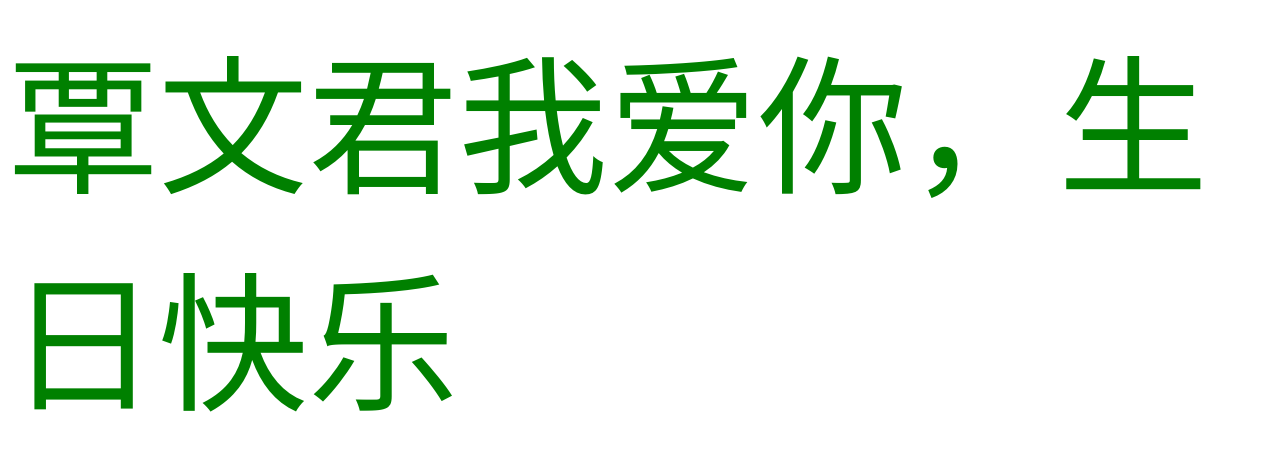
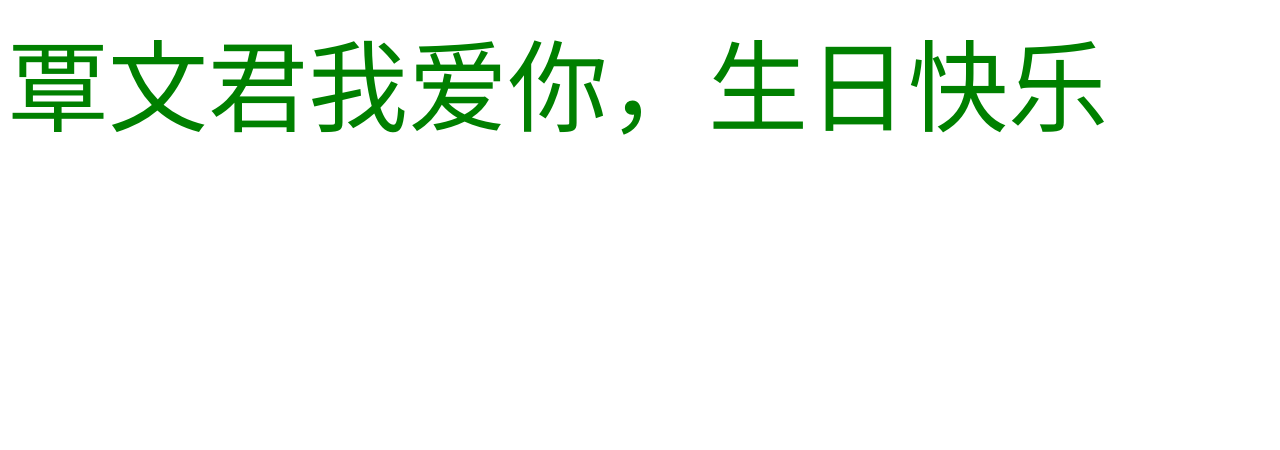
Before and after one commit to 52695504/52695504.github.io, a plain HTML site: page index.html in a window 1280 px wide. Drawn offline with Linux system fonts and the light colour scheme.

Commit message:
Update index.html

```diff
--- a/index.html
+++ b/index.html
@@ -1 +1 @@
-<p><font style="font-size:150px;" face="arial" color="green">覃文君我爱你，生日快乐</p>
+<p><font style="font-size:100px;" face="arial" color="green">覃文君我爱你，生日快乐</p>
```
